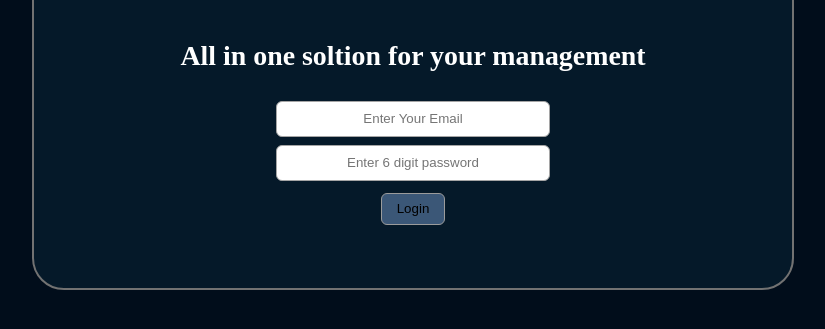
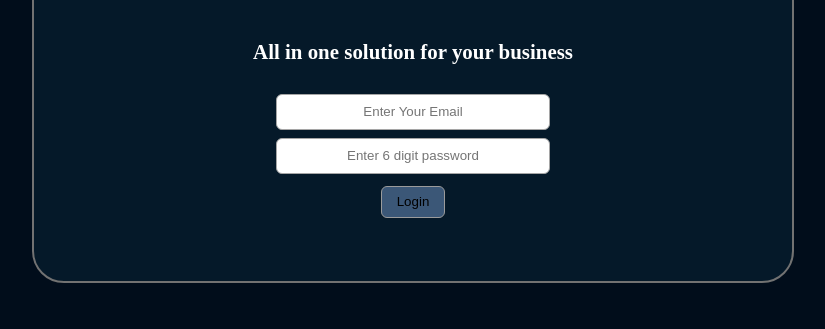
Before and after one commit to actallysadiq/Truck-UMS, a plain HTML site: page login.html in a window 1280 px wide. Shown: the part 313-642 px from the top of the page, without its empty margins (227-1052 px from the left). Drawn offline with Linux system fonts and the light colour scheme.

Commit message:
color updated

```diff
--- a/login.html
+++ b/login.html
@@ -10,10 +10,10 @@
 
     <form class="logForm">
         <h1 style="font-size-adjust: 1.2;">Welcome</h1>
-        <h4 style="font-size-adjust: 0.8;">All in one soltion for your management</h4>
-        <input type="email" placeholder="Enter Your Email" name="" id="" required class="login">
-        <input type="password" placeholder="Enter 6 digit password" required class="login">
-        <input type="button" value="Login" class="btn1">
+        <h4 style="font-size-adjust: 0.6;">All in one solution for your business</h4>
+        <input type="email" placeholder="Enter Your Email" name="" id="" required>
+        <input type="password" placeholder="Enter 6 digit password" required>
+        <button class="btn1">Login</button>
     </form>
 
 
--- a/style.css
+++ b/style.css
@@ -35,6 +35,7 @@
     border-radius: 6px;
     text-align: center;
 
+
 }
 .btn1{ margin-top: 12px;
     padding: 1.2%;
@@ -42,6 +43,7 @@
     border: 1px solid rgb(155, 155, 155);
     border-radius: 6px;
     background-color: rgb(59, 87, 119);
+    text-decoration: none;
 
 }
 .logB{
```
